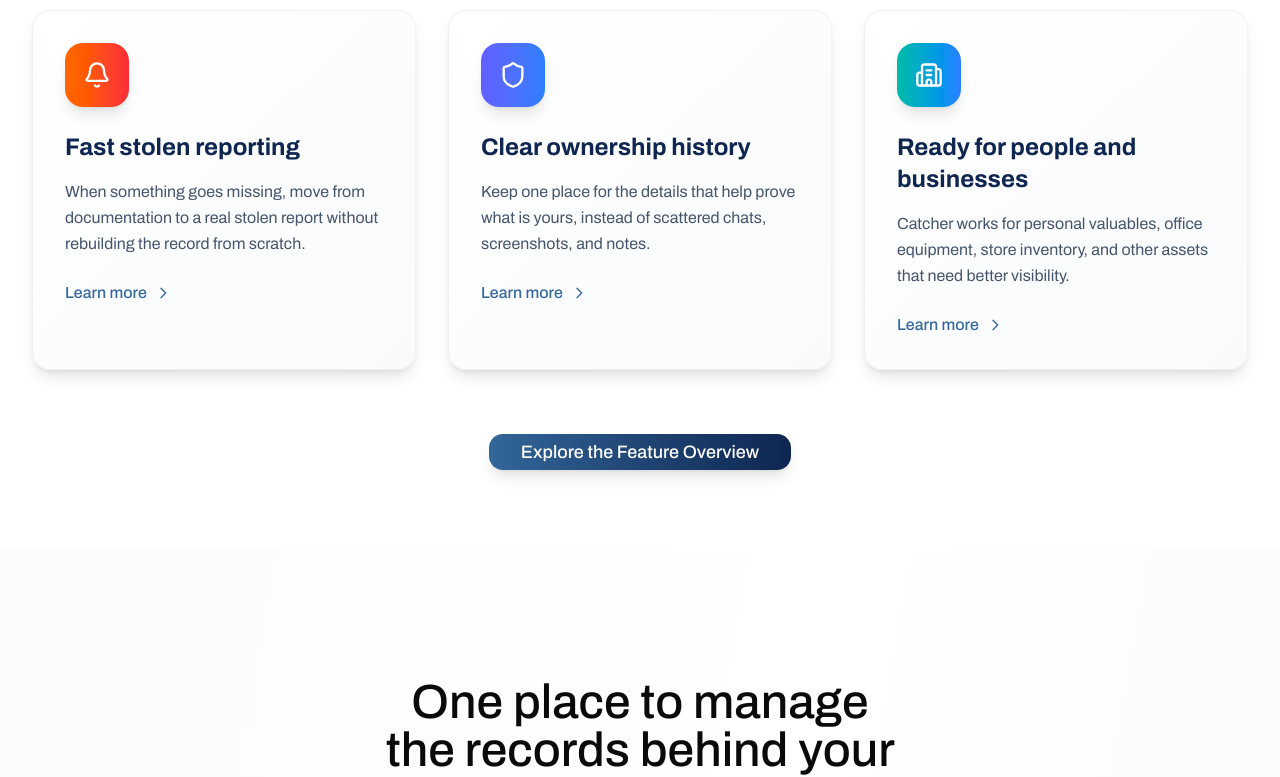
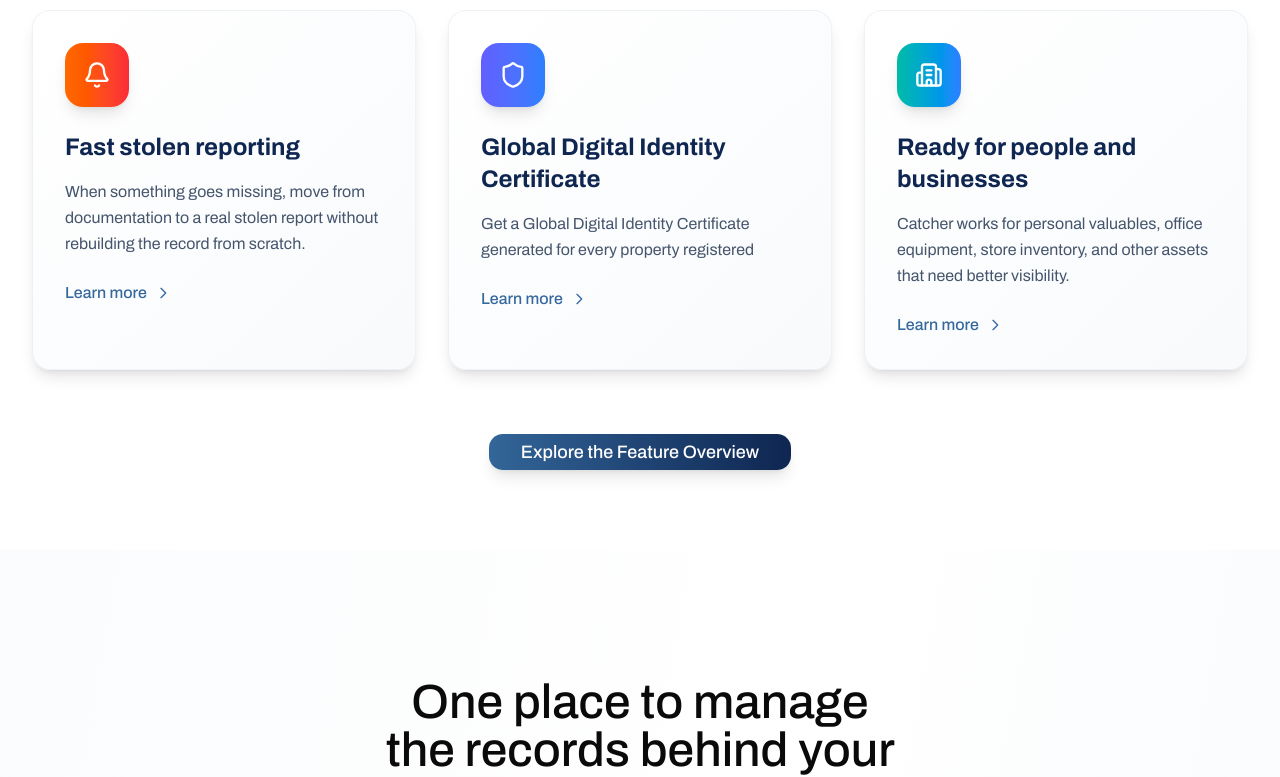
Before and after one commit to HopeOpus/Catcher_App, a Next.js app: page / in a window 1280 px wide. Shown: the part 1820-2597 px from the top of the page. Built offline with nearby package versions, Linux system fonts and the light colour scheme; no server answers.

Commit message:
fix: admin login redirect issue solved

```diff
--- a/components/features-section.tsx
+++ b/components/features-section.tsx
@@ -33,9 +33,9 @@ export function FeaturesSection() {
       color: 'from-orange-500 to-red-500',
     },
     {
-      title: 'Clear ownership history',
+      title: 'Global Digital Identity Certificate',
       description:
-        'Keep one place for the details that help prove what is yours, instead of scattered chats, screenshots, and notes.',
+        'Get a Global Digital Identity Certificate generated for every property registered',
       icon: Shield,
       color: 'from-indigo-500 to-blue-500',
     },
--- a/components/pricing-section.tsx
+++ b/components/pricing-section.tsx
@@ -36,14 +36,15 @@ export function PricingSection() {
     },
     {
       name: 'Premium',
-      price: '$9.99',
-      period: 'per month',
+      price: '$4.99',
+      period: 'Anually',
       description: 'For active users who need stronger monitoring and support.',
       features: [
         'Unlimited property registration',
         'Priority theft alerts',
         'Evidence and tracking support',
         'Priority assistance from the Catcher team',
+        'obtain a global digital identity certificate'
       ],
       cta: 'Start with Catcher',
       href: '/auth/signup',
```
